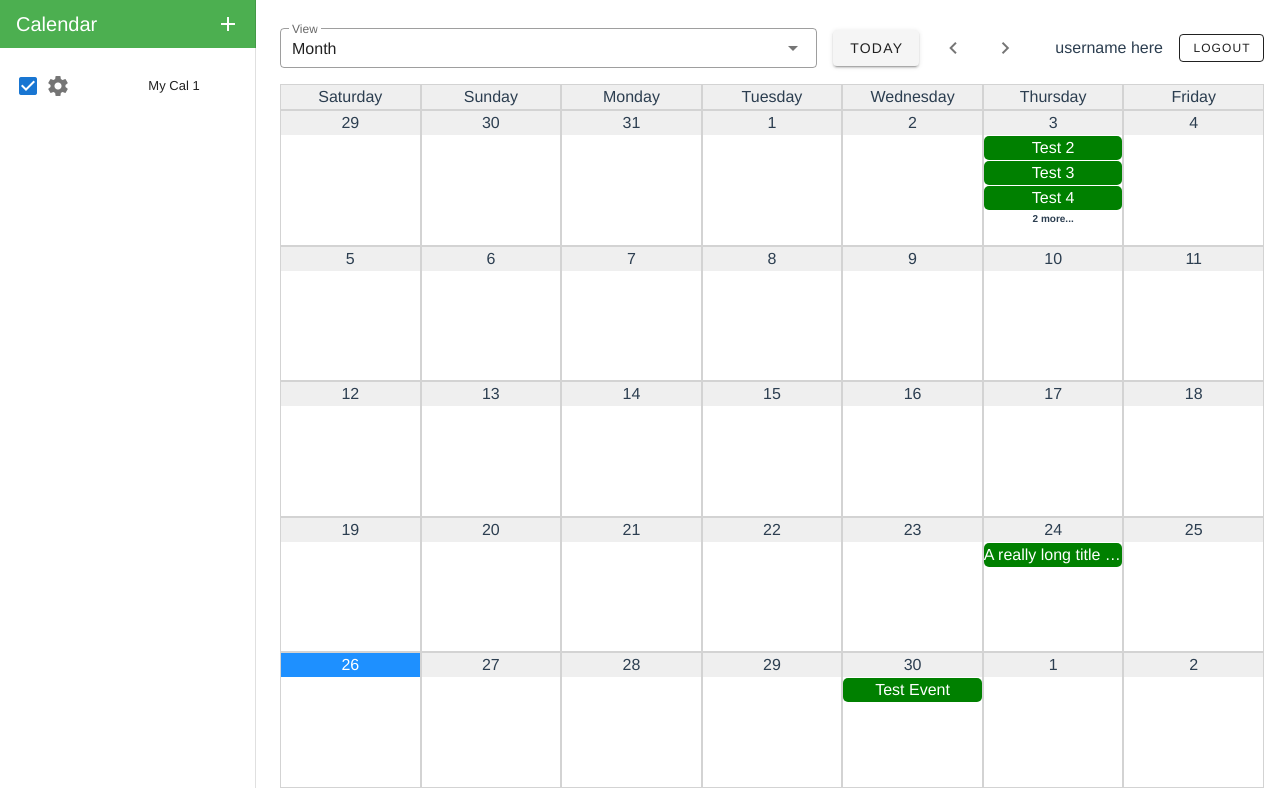
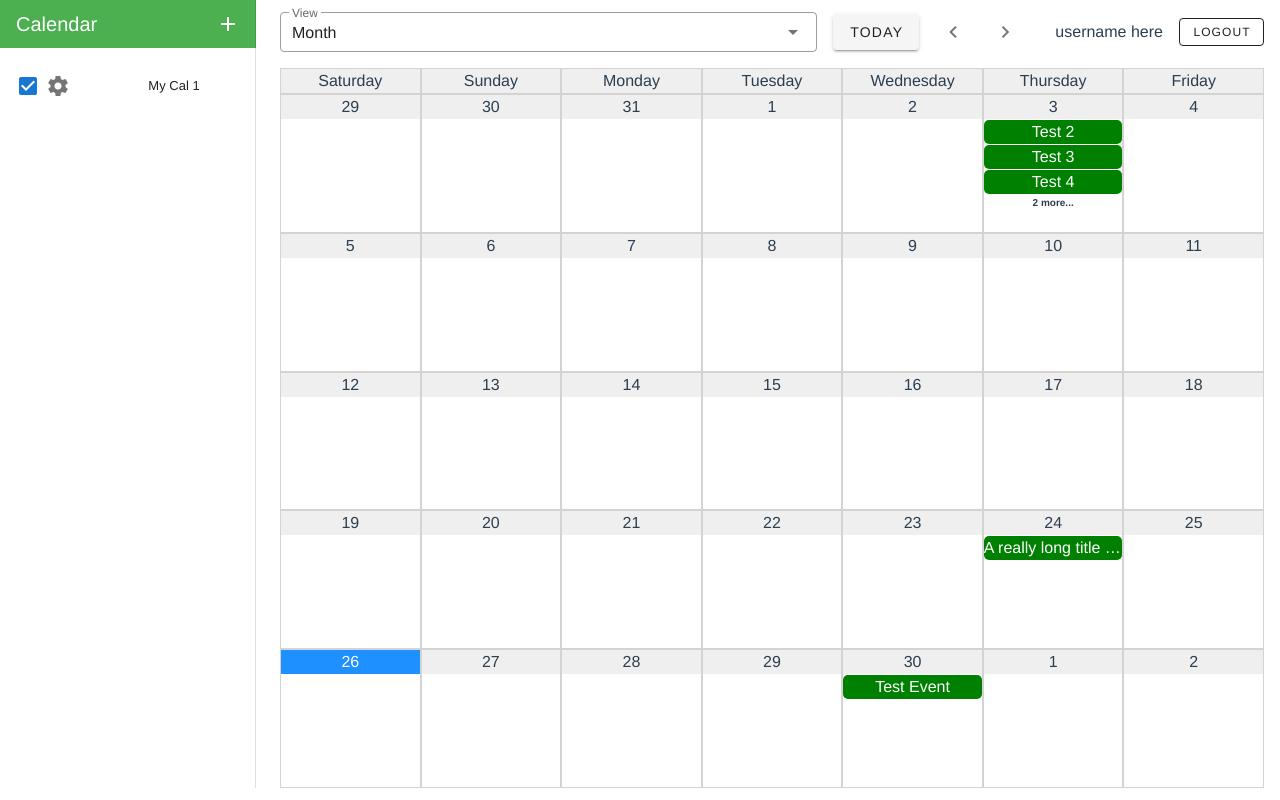
Before and after one commit to cmsc495-group5-1/calendar-frontend, a Vue app: page / in a window 1280 px wide. Built offline with nearby package versions, Linux system fonts and the light colour scheme; what vuetify-datetime-picker would draw is missing.

Commit message:
Update spacing on toolbar

```diff
--- a/src/App.vue
+++ b/src/App.vue
@@ -178,9 +178,6 @@ export default defineComponent({
   flex-direction: row;
   gap: 1rem;
   padding-bottom: 1rem;
-  padding-left: 0px;
-  padding-right: 0px;
-  padding-top: 1em;
 }
 
 .fit-content {
```
